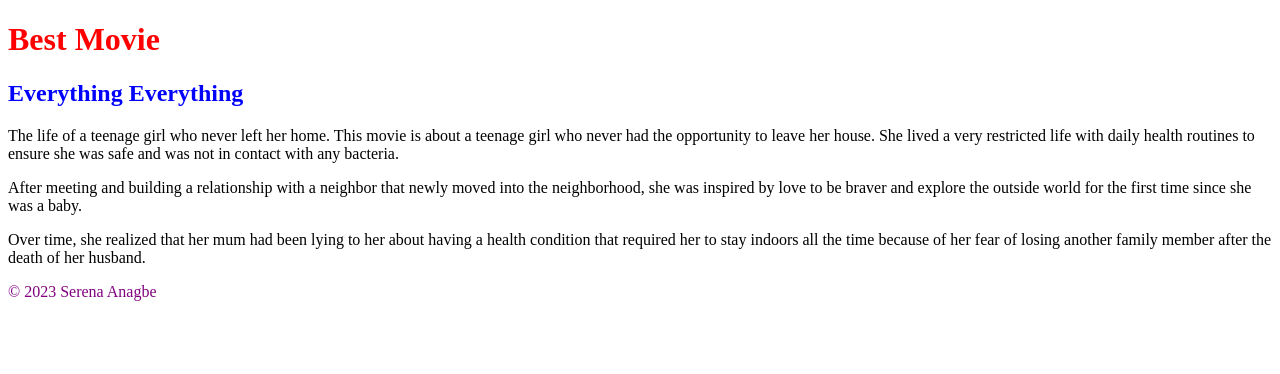
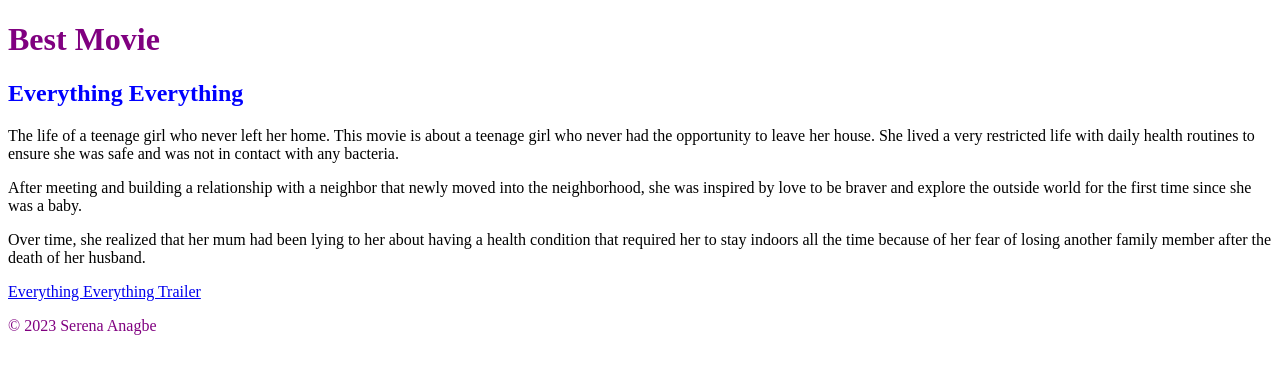
Before and after one commit to SerenaAnagbe/UX220Lab3, a plain HTML site: page index.html in a window 1280 px wide. Drawn offline with Linux system fonts and the light colour scheme.

Commit message:
add structure to index

```diff
--- a/index.html
+++ b/index.html
@@ -4,14 +4,11 @@
 <head>
     <title>Best Movie</title>
     <style>
-        h1 {
-            color: red;
-        }
-
         h2 {
             color: blue;
         }
 
+        header,
         footer {
             color: purple;
         }
@@ -39,6 +36,7 @@
             husband.</p>
     </main>
     <footer>
+        <p><a href= "https://www.youtube.com/watch?v=mAC-nh9PU5s" > Everything Everything Trailer</a></p>
         &copy; 2023 Serena Anagbe
     </footer>
 </body>
```
